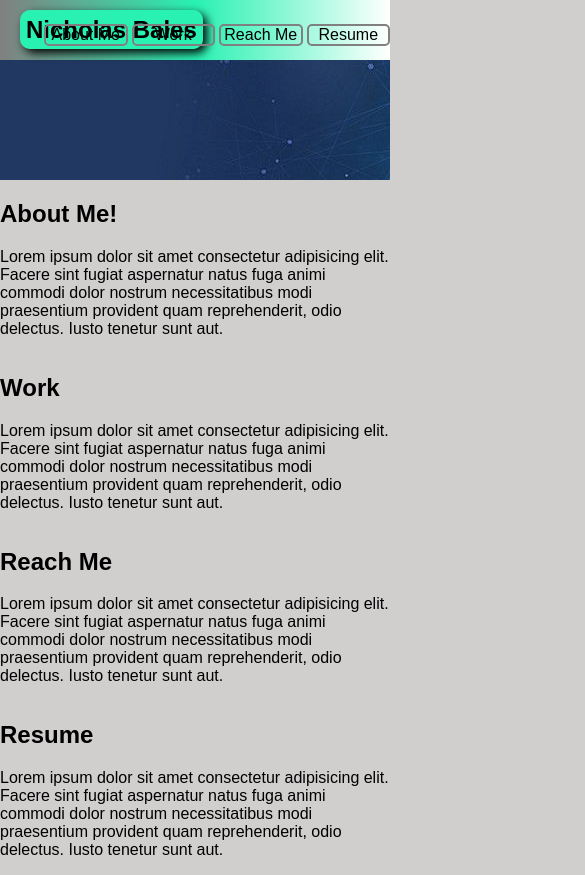
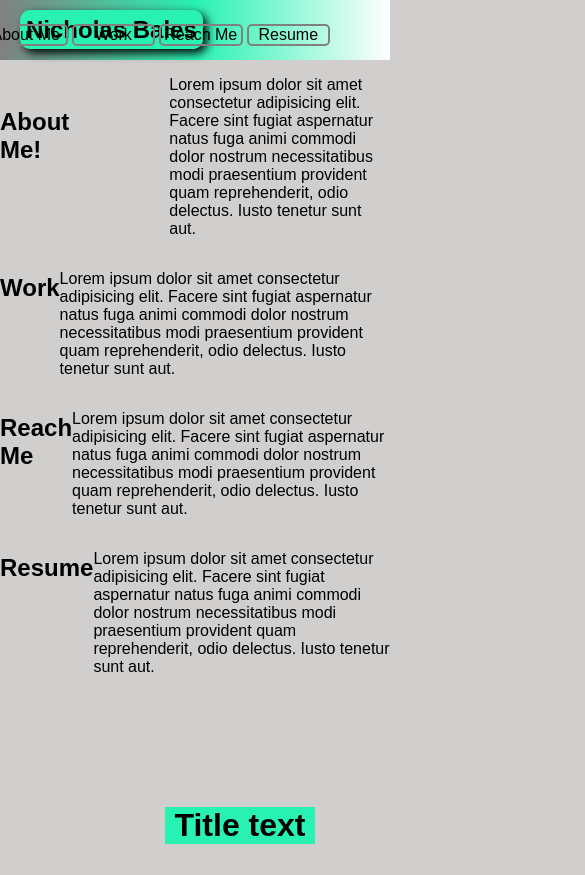
Before and after one commit to chaoskills08/css-portfolio, a plain HTML site: page index.html in a window 390 px wide. Shown: the top 875 px of the page, 585 px wide, since content can reach past the window. After the commit the page ends 844 px from the top, so only its background shows below. Drawn offline with Linux system fonts and the light colour scheme.

Commit message:
made changes to banner code

```diff
--- a/assets/css/style.css
+++ b/assets/css/style.css
@@ -11,24 +11,15 @@ body {
   font-family: sans-serif;
 }
 
-#title {
-  display: flex;
-  flex-direction: row;
-  justify-content: flex-end;
-
+#header {
+  height: 120px;
+  position: relative
 }
-
-/* border-radius: 25px;
-background: #73AD21;
-padding: 20px;
-width: 200px;
-height: 150px; */
 
 nav {
   background-image: linear-gradient(to right, grey, rgb(40, 241, 177), white);
   height: 60px;
   position: relative;
-  bottom: 0;
 }
 
 nav h1 {
@@ -41,9 +32,11 @@ nav ul {
   align-items: center;
   position: relative;
   bottom: 20px;
+  right: 60px;
 }
 
 a {
+  /* display: flex; */
   text-decoration: none;
   text-align: center;
   width: 80px;
@@ -51,7 +44,7 @@ a {
   border: 2px solid var(--boxcolor);
   border-radius: 5px;
   color: black;
-  border-image: linear-gradient (white, rgb(40, 241, 177), grey);
+  /* border-image: linear-gradient (white, rgb(40, 241, 177), grey); */
 }
 
 
@@ -66,36 +59,48 @@ a {
 }
 
 #bannerImage{
+  height: 100%;
   width: 100%;
-  height: 120px;
-  background-image: url(../images/banner-image.jpg);
 }
 
 #h1Alt {
   display: flex;
   justify-content: center;
   width: 150px;
-  /* border: solid black 2px; */
-  position: relative;
-  left: 1000px;
-  top: 62px;
+  position: absolute;
+  right: 75px;
+  bottom: 0px;
+  margin: 0px;
   background-color: var(--maincolor);
+
 }
 
 
 .justifyLeft {
   display: flex;
-  justify-content: flex-start;
+  align-items: flex-end;
+  margin-bottom: 90px;
+  margin-right: 100px;
 }
 
-/* .container {
+.container {
   display: flex;
   flex: wrap;
-} */
+  justify-content: space-evenly;
+  position: relative;
 
-.aboutMe p {
-  justify-content: center;
-  margin-bottom: 5%;
-  margin-left: 12%;
-  margin-right: 12%;
 }
+
+.aboutMe {
+  display: flex;
+  width: 200px;
+  justify-content: flex-end;
+  position: relative;
+}
+
+@media screen and (max-width: 992px) {
+  nav {
+    width: 100%;
+    justify-content: flex-end;
+  }
+}
```
